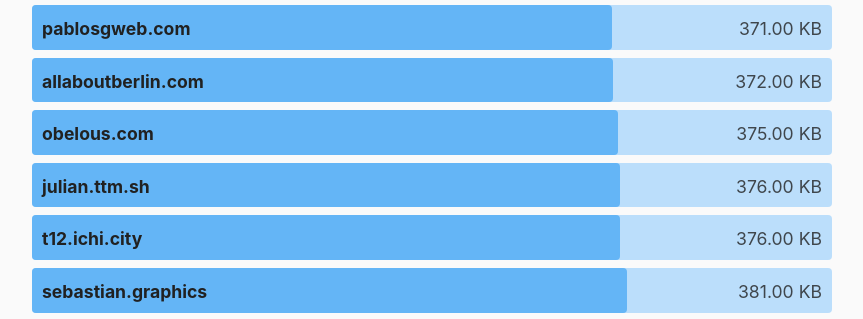
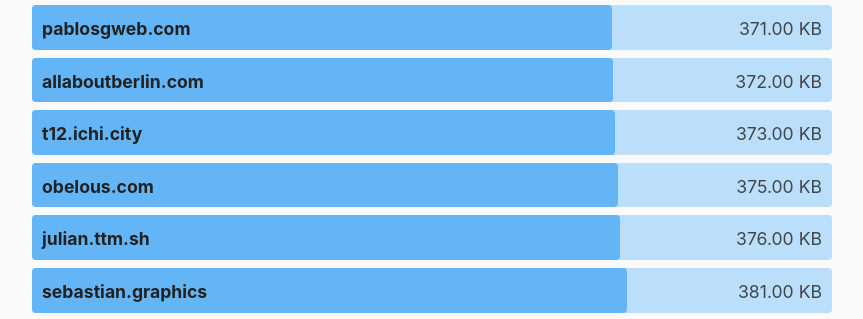
Before and after one commit to kevquirk/512kb.club, a Jekyll site: the page built from index.md, in a window 1280 px wide and 900 px high, scrolled down 16012 px. Shown: the part 137-456 px from the top of the window, without its empty margins (208-1071 px from the left). Built offline with Jekyll 4.4.1, drawn with Linux system fonts in a browser that asks for light colours.

Commit message:
Update sites.yml

```diff
--- a/_data/sites.yml
+++ b/_data/sites.yml
@@ -1315,7 +1315,7 @@
 
 - domain: t12.ichi.city
   url: https://t12.ichi.city/
-  size: 376
+  size: 373
   last_checked: 2021-10-26
 
 - domain: tanami.org
```
